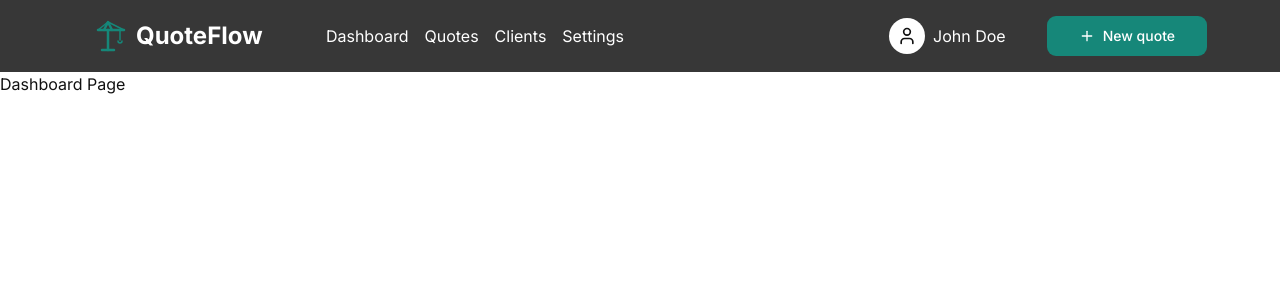
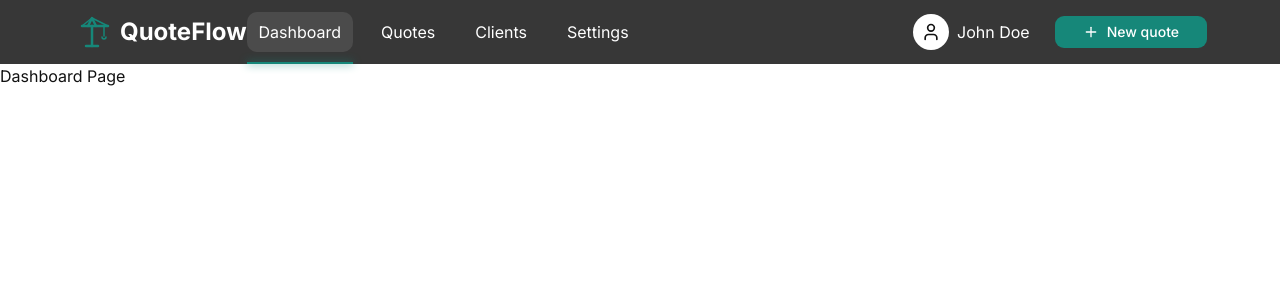
Before and after one commit to VII-07/quoteflow, a Next.js app: page / in a window 1280 px wide. Shown: the top 300 px of the page. Built offline with nearby package versions, Linux system fonts and the light colour scheme.

Commit message:
feat: implement NavLink and NavLinkView components; refactor Header and NavBar for improved navigation

```diff
--- a/components/layout/Header.tsx
+++ b/components/layout/Header.tsx
@@ -7,8 +7,8 @@ import { Logo } from "./Logo";
 
 export const Header = () => {
   return (
-    <header className="flex w-full items-center justify-between bg-secondary px-18 text-secondary-foreground">
-      <div className="flex w-full items-center justify-between">
+    <header className="flex h-16 w-full justify-between bg-secondary px-18 text-secondary-foreground">
+      <div className="flex w-full justify-between">
         <Logo />
         <NavBar />
       </div>
@@ -19,7 +19,7 @@ export const Header = () => {
         <Link
           href="/quotes/new"
           className={buttonVariants({
-            className: "gap-2 rounded-lg px-8 py-5 font-bold",
+            className: "gap-2 rounded-lg px-7 py-4 font-bold",
           })}
         >
           <PlusIcon />
--- a/components/layout/Logo.tsx
+++ b/components/layout/Logo.tsx
@@ -2,7 +2,7 @@ import Link from "next/link";
 import { CraneIcon } from "@/components/shared/Logo/LogoIcon";
 export const Logo = () => {
   return (
-    <Link className="flex items-center gap-2 p-4" href="/">
+    <Link className="flex items-center gap-2" href="/">
       <CraneIcon />
       <span className="text-2xl font-bold">QuoteFlow</span>
     </Link>
--- a/components/layout/NavBar.tsx
+++ b/components/layout/NavBar.tsx
@@ -1,15 +1,17 @@
-import Link from "next/link";
 import { navBarItems } from "@/lib/navigation";
+import { NavLink } from "@/components/layout/NavLink";
+import { Suspense } from "react";
+import { NavLinkView } from "@/components/layout/NavLinkView";
 
 export const NavBar = () => {
   return (
-    <nav>
-      <ul className="flex gap-4 p-4">
+    <nav className="flex">
+      <ul className="flex gap-4">
         {navBarItems.map((item) => (
-          <li key={item.name}>
-            <Link href={item.href} className="hover:text-primary">
-              {item.name}
-            </Link>
+          <li key={item.name} className="flex">
+            <Suspense fallback={<NavLinkView item={item} isActive={false} />}>
+              <NavLink item={item} />
+            </Suspense>
           </li>
         ))}
       </ul>
--- /dev/null
+++ b/components/layout/NavLink.tsx
@@ -0,0 +1,14 @@
+"use client";
+
+import { usePathname } from "next/navigation";
+import { isActiveNavItem, type NavItem } from "@/lib/navigation";
+import { NavLinkView } from "@/components/layout/NavLinkView";
+
+type NavLinkProps = { item: NavItem };
+
+export const NavLink = ({ item }: NavLinkProps) => {
+  const currentPath = usePathname();
+  const isActive = isActiveNavItem(currentPath, item.href);
+
+  return <NavLinkView item={item} isActive={isActive} />;
+};
--- /dev/null
+++ b/components/layout/NavLinkView.tsx
@@ -0,0 +1,31 @@
+import { type NavItem } from "@/lib/navigation";
+import { cn } from "@/lib/utils";
+import Link from "next/link";
+
+type NavLinkViewProps = {
+  item: NavItem;
+  isActive: boolean;
+};
+
+export const NavLinkView = ({ item, isActive }: NavLinkViewProps) => {
+  return (
+    <Link
+      href={item.href}
+      aria-current={isActive ? "page" : undefined}
+      className={cn(
+        "relative flex items-center transition-colors hover:text-primary",
+        isActive &&
+          "after:absolute after:inset-x-0 after:bottom-0 after:h-0.5 after:bg-primary after:shadow-[0_0_8px_var(--color-primary)]",
+      )}
+    >
+      <span
+        className={cn(
+          "rounded-lg px-3 py-2",
+          isActive && "bg-secondary-foreground/10",
+        )}
+      >
+        {item.name}
+      </span>
+    </Link>
+  );
+};
--- a/components/layout/UserSection.tsx
+++ b/components/layout/UserSection.tsx
@@ -5,7 +5,7 @@ export const UserSection = () => {
   return (
     <Link
       href="/profile"
-      className="flex items-center gap-2 p-4 hover:text-primary"
+      className="flex items-center gap-2 hover:text-primary"
     >
       <div className="rounded-full bg-background p-2 text-foreground">
         <User className="h-5 w-5" />
--- a/lib/navigation.ts
+++ b/lib/navigation.ts
@@ -1,9 +1,9 @@
-type navItemType = {
+export type NavItem = {
   name: string;
   href: string;
 };
 
-export const navBarItems: navItemType[] = [
+export const navBarItems: NavItem[] = [
   {
     name: "Dashboard",
     href: "/",
@@ -21,3 +21,7 @@ export const navBarItems: navItemType[] = [
     href: "/settings",
   },
 ];
+
+export const isActiveNavItem = (currentPath: string, href: string): boolean => {
+  return currentPath.split("/")[1] === href.split("/")[1];
+};
```
